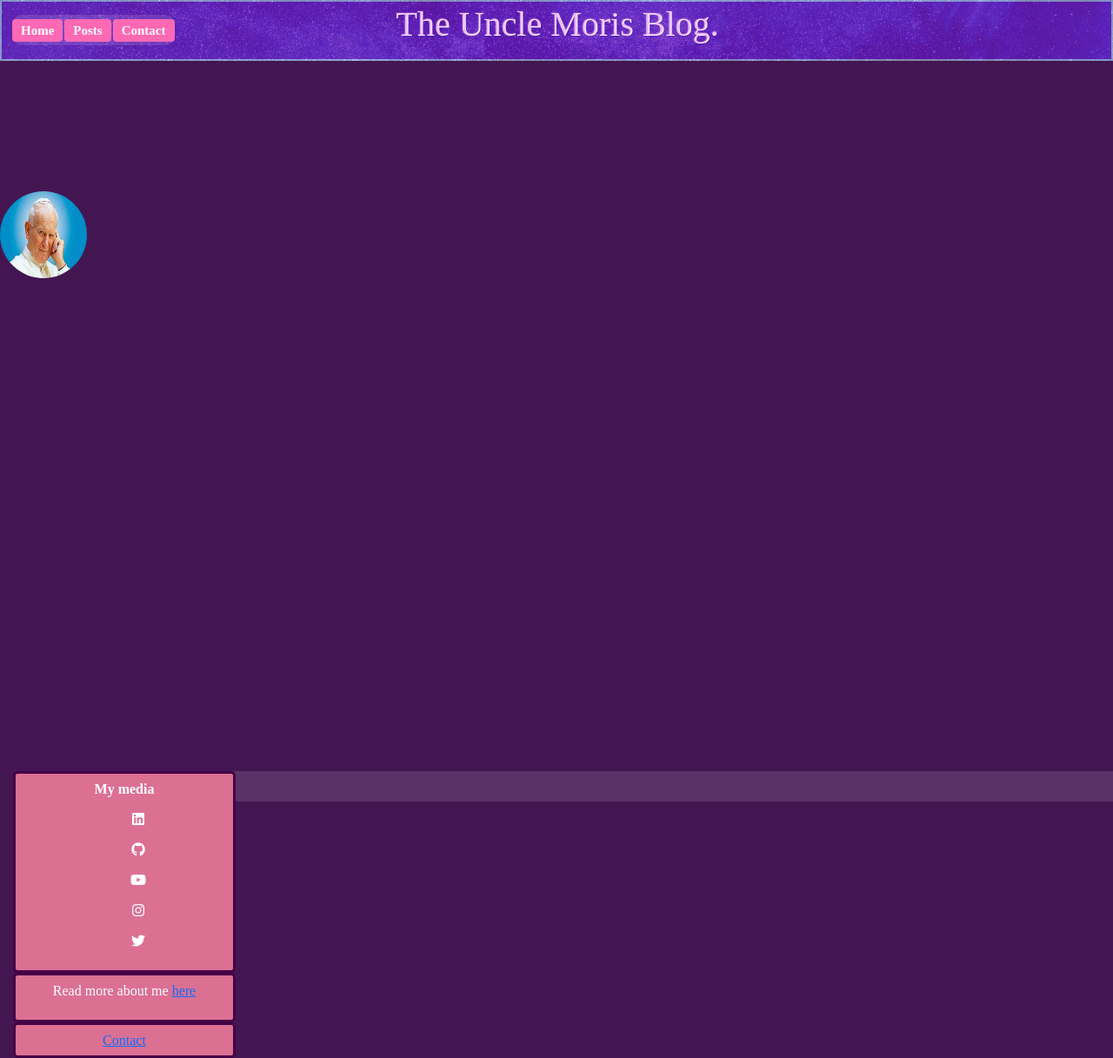
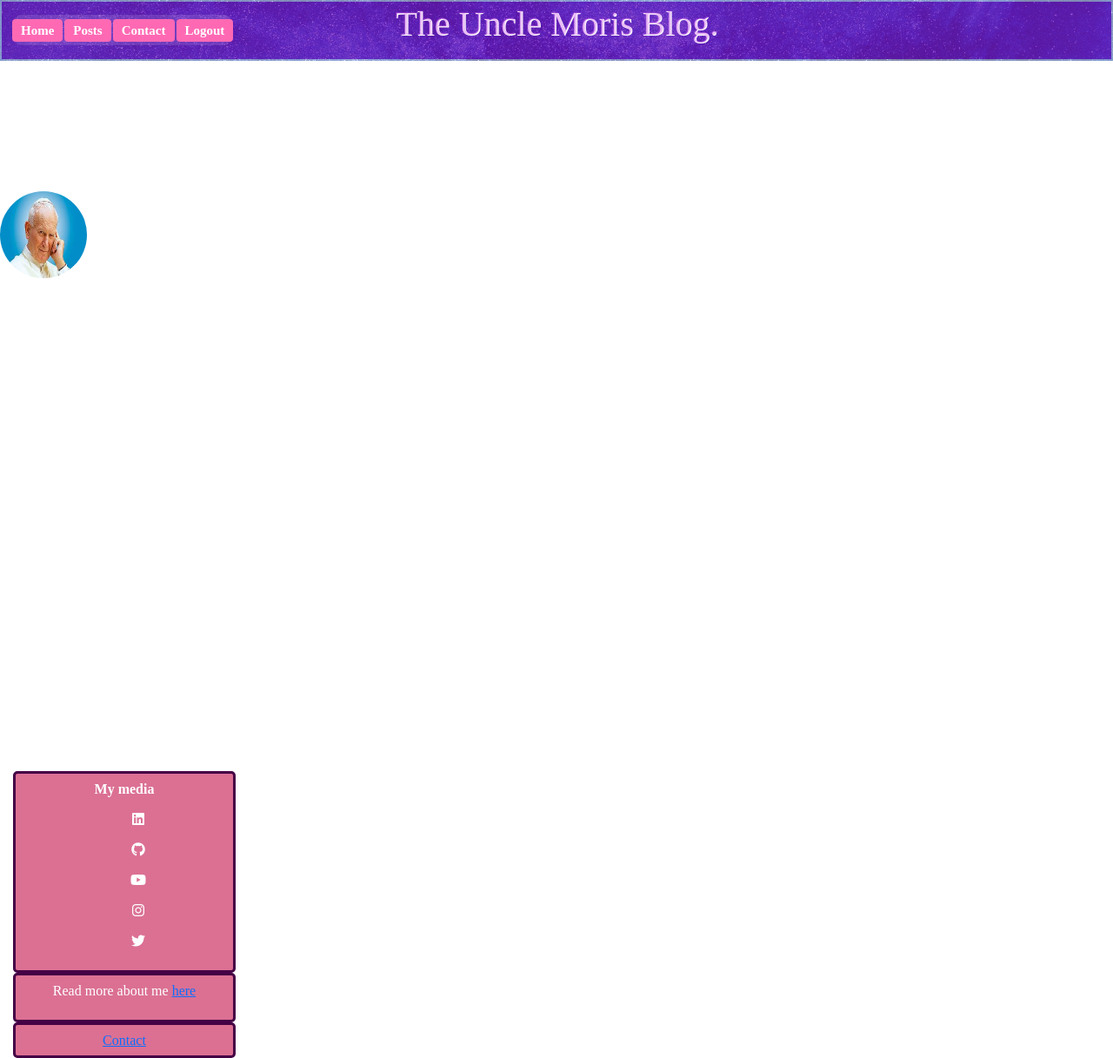
Before and after one commit to Uncle-Moris/MyBlog, a Django app: page / in a window 1280 px wide. Shown: the whole page at 87% size. Run offline with Django 4.2, Linux system fonts and the light colour scheme; a user stored in the database is signed in; style sheets or scripts are compiled from the project's sources; some libraries are stand-ins or nearby versions.

Commit message:
changes in navbar

```diff
--- a/my_blog/main/static/main/sass/_colors.scss
+++ b/my_blog/main/static/main/sass/_colors.scss
@@ -1 +1,6 @@
-$background-gradient: linear-gradient(90deg, rgb(67, 22, 82) 32%, rgb(218, 192, 238) 68%);
+$background-gradient: linear-gradient(90deg,
+        rgb(67, 22, 82) 60%,
+        rgb(64, 13, 103) 60%)
+        rgb(218, 192, 238) 60%,
+        rgb(218, 192, 238) 60%,
+        rgb(218, 192, 238) 60%;
--- a/my_blog/main/static/main/sass/style.css
+++ b/my_blog/main/static/main/sass/style.css
@@ -14,7 +14,7 @@
 
 body {
   position: relative;
-  background-image: linear-gradient(90deg, rgb(67, 22, 82) 32%, rgb(218, 192, 238) 68%);
+  background-image: linear-gradient(90deg, rgb(67, 22, 82) 60%, rgb(64, 13, 103) 60%) rgb(218, 192, 238) 60%, rgb(218, 192, 238) 60%, rgb(218, 192, 238) 60%;
   font-family: "Times New Roman";
   text-align: inherit;
   text-decoration: none;
@@ -23,7 +23,7 @@ body {
   text-decoration: none;
   height: 100vh;
   background-size: 800%;
-  animation: running-bg 115s linear infinite;
+  animation: running-bg 30s linear infinite;
 }
 
 .header-img {
--- a/my_blog/main/static/main/sass/style.scss
+++ b/my_blog/main/static/main/sass/style.scss
@@ -19,7 +19,7 @@ body {
     text-decoration: none;
     height: 100vh;
     background-size: 800% ;
-    animation: running-bg 115s linear infinite;
+    animation: running-bg 30s linear infinite;
 }
 
 .header-img{
--- a/my_blog/main/templates/home.html
+++ b/my_blog/main/templates/home.html
@@ -38,12 +38,15 @@
                 <a href="{% url 'main:contact' %}"> Contact </a>
             </li>
 
-            {% if user.autorized %}
-
-            {% elif var2 %}
+            {% if user.is_authenticated %}
             <li class="nav-item">
+                <a href="#">Logout</a>
+            </li>
+            {% else  %}
+             <li class="nav-item">
                 <a href="{% url 'register:login' %}">Login</a>
             </li>
+
             <li class="nav-item">
                 <a href="{% url 'register:register' %}">Register</a>
             </li>
--- a/my_blog/register/views.py
+++ b/my_blog/register/views.py
@@ -28,7 +28,7 @@ def login_request(request):
 			if user is not None:
 				login(request, user)
 				messages.info(request, f"You are now logged in as {username}.")
-				return redirect("main:homepage")
+				return redirect("main:home")
 			else:
 				messages.error(request,"Invalid username or password.")
 		else:
```
Also changed, not shown: my_blog/db.sqlite3.
